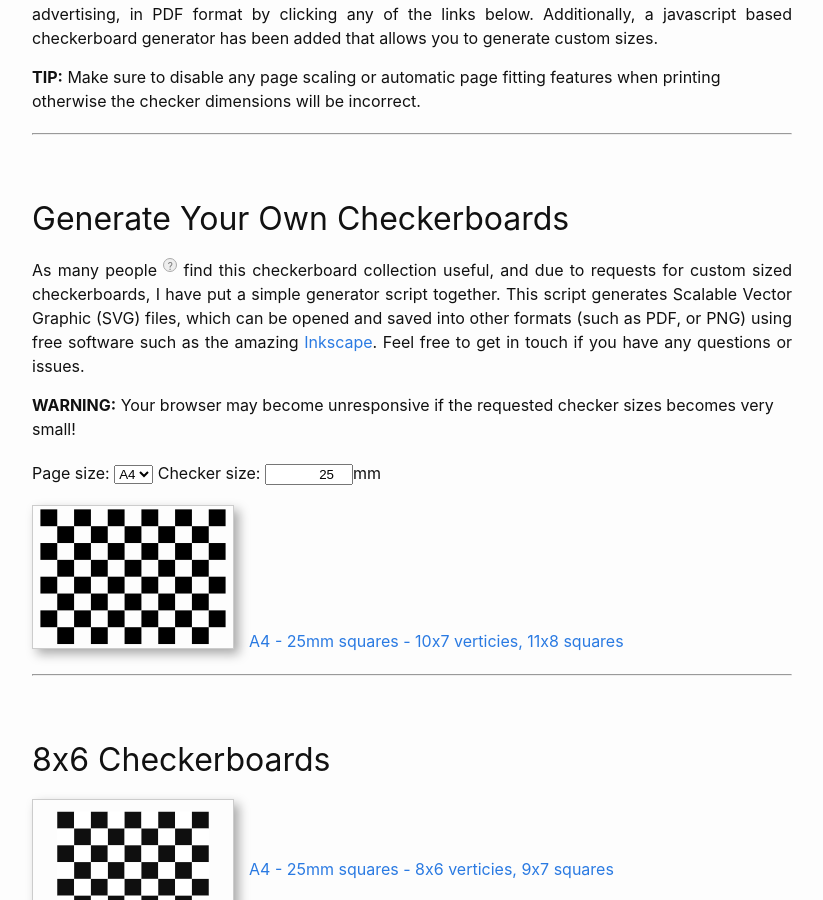
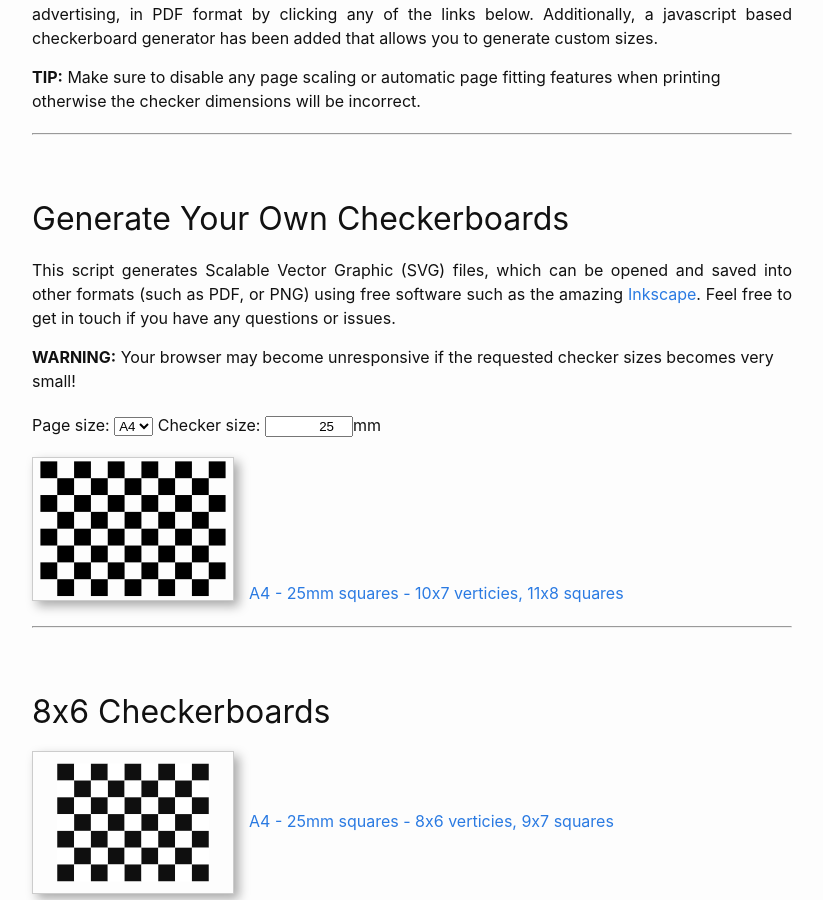
Before and after one commit to MarkHedleyJones/markhedleyjones.github.io, a Jekyll site: the page built from docs/_posts/2018-04-15-calibration-checkerboard-collection.html, in a window 1280 px wide and 900 px high, scrolled down 704 px. Shown: the whole window, without its empty margins (228-1051 px from the left). Built offline with Jekyll 4.4.1, drawn with Linux system fonts in a browser that asks for light colours.

Commit message:
Remove text about why create checkerboard generator

```diff
--- a/docs/_posts/2018-04-15-calibration-checkerboard-collection.html
+++ b/docs/_posts/2018-04-15-calibration-checkerboard-collection.html
@@ -36,8 +36,6 @@ excerpt_separator: \{% endhighlight %\}
 
 <h2>Generate Your Own Checkerboards</h2>
 <p style="text-align: justify;">
-  As many people <span class="help-tip" title="Slightly over 1600 per month (as of July 2021)">?</span> find this checkerboard collection useful, and
-  due to requests for custom sized checkerboards, I have put a simple generator script together.
   This script generates Scalable Vector Graphic (SVG) files, which can be opened and saved into other formats (such as PDF, or PNG) using free software such as the amazing <a href="https://inkscape.org/">Inkscape</a>.
   Feel free to get in touch if you have any questions or issues.
 </p>
```
